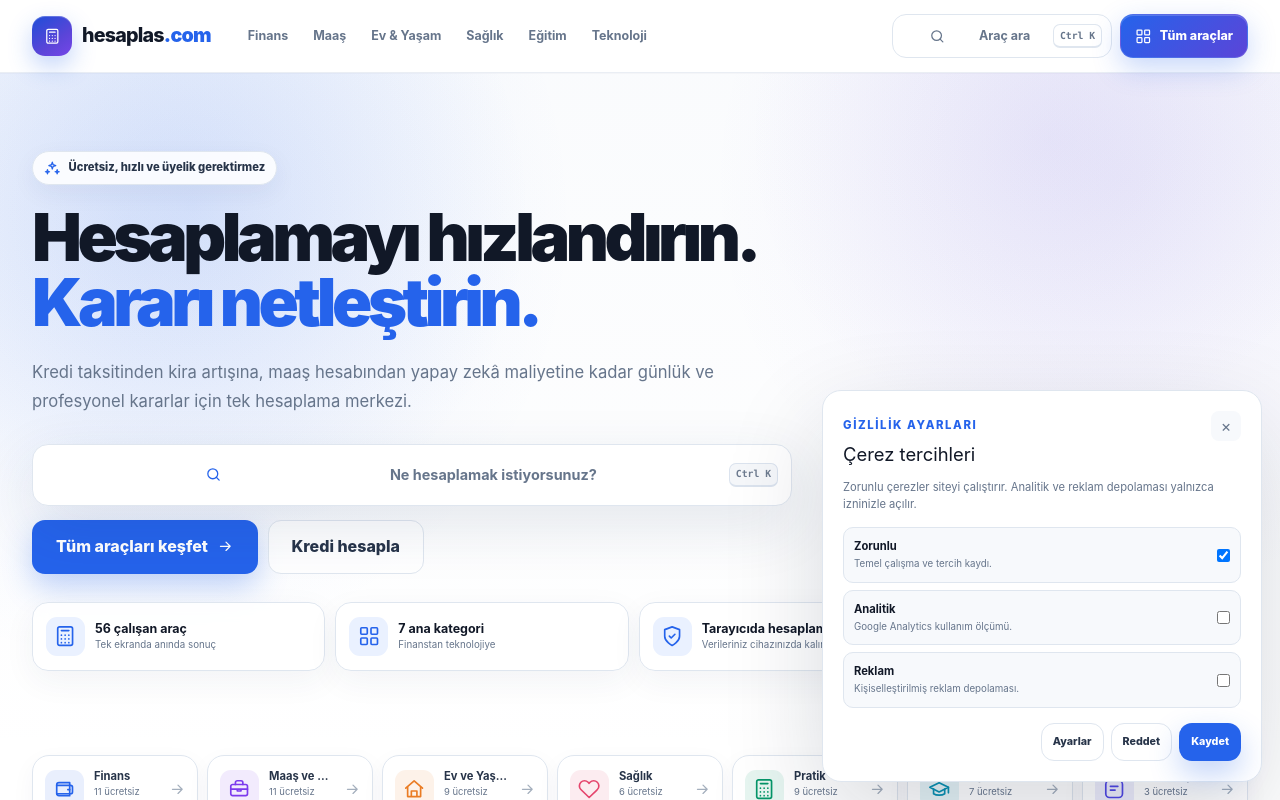
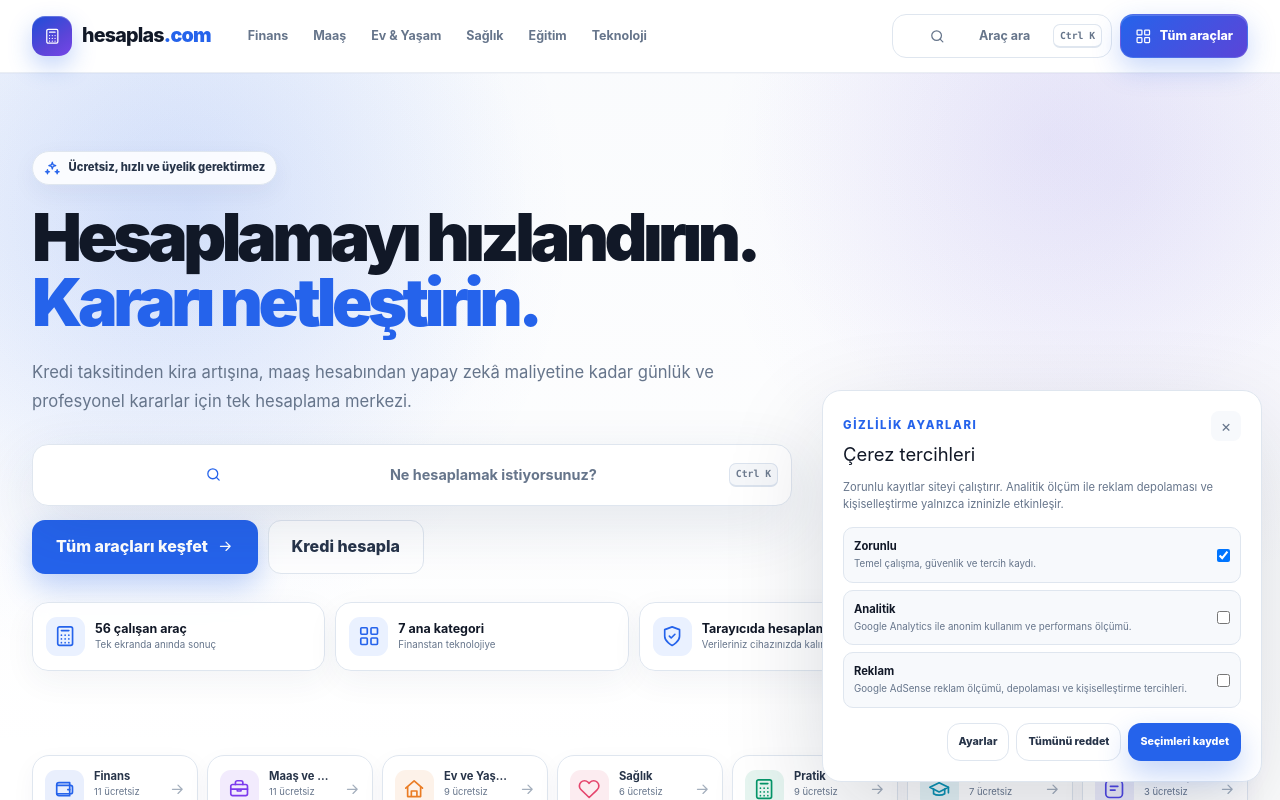
Before and after one commit to oguzdurak16-create/hesaplas, a Next.js app: page / in a window 1280 px wide. Both pictures are taken after a click on the button "Ayarlar". Shown: the top 800 px of the page. Built offline with nearby package versions, Linux system fonts and the light colour scheme.

Commit message:
Fix consent handling and prevent duplicate AdSense loading

```diff
--- a/src/components/CookieConsent.js
+++ b/src/components/CookieConsent.js
@@ -3,28 +3,20 @@
 import { useEffect, useState } from 'react'
 
 const KEY = 'hesaplas_cookie_consent_v3'
-const ADSENSE_CLIENT = 'ca-pub-4491868887846507'
 const base = { necessary: true, analytics: false, ads: false }
 
-function loadAds() {
-  if (typeof document === 'undefined' || document.getElementById('adsense-loader')) return
-  const script = document.createElement('script')
-  script.id = 'adsense-loader'
-  script.async = true
-  script.crossOrigin = 'anonymous'
-  script.src = `https://pagead2.googlesyndication.com/pagead/js/adsbygoogle.js?client=${ADSENSE_CLIENT}`
-  document.head.appendChild(script)
-}
-
 function updateConsent(value) {
-  if (typeof window.gtag !== 'function') return
+  if (typeof window === 'undefined') return
+  window.dataLayer = window.dataLayer || []
+  window.gtag = window.gtag || function gtag(){ window.dataLayer.push(arguments) }
   window.gtag('consent', 'update', {
     analytics_storage: value.analytics ? 'granted' : 'denied',
     ad_storage: value.ads ? 'granted' : 'denied',
     ad_user_data: value.ads ? 'granted' : 'denied',
     ad_personalization: value.ads ? 'granted' : 'denied',
+    functionality_storage: 'granted',
+    security_storage: 'granted',
   })
-  if (value.ads) loadAds()
 }
 
 export default function CookieConsent() {
@@ -41,20 +33,23 @@ export default function CookieConsent() {
 
   const save = (next) => {
     const normalized = { ...base, ...next, necessary: true, savedAt: new Date().toISOString() }
-    localStorage.setItem(KEY, JSON.stringify(normalized)); setPrefs(normalized); updateConsent(normalized); setOpen(false)
+    localStorage.setItem(KEY, JSON.stringify(normalized))
+    setPrefs(normalized)
+    updateConsent(normalized)
+    setOpen(false)
   }
 
   return (
     <>
       {open && <div className="cookie-panel" role="dialog" aria-modal="true" aria-label="Çerez tercihleri">
         <div className="cookie-head"><div><span className="eyebrow">Gizlilik ayarları</span><h2>Çerez tercihleri</h2></div><button onClick={() => setOpen(false)} aria-label="Kapat">×</button></div>
-        <p>Zorunlu çerezler siteyi çalıştırır. Analitik ve reklam depolaması yalnızca izninizle açılır.</p>
+        <p>Zorunlu kayıtlar siteyi çalıştırır. Analitik ölçüm ile reklam depolaması ve kişiselleştirme yalnızca izninizle etkinleşir.</p>
         {details && <div className="cookie-options">
-          <label><span><strong>Zorunlu</strong><small>Temel çalışma ve tercih kaydı.</small></span><input type="checkbox" checked readOnly /></label>
-          <label><span><strong>Analitik</strong><small>Google Analytics kullanım ölçümü.</small></span><input type="checkbox" checked={prefs.analytics} onChange={() => setPrefs({ ...prefs, analytics: !prefs.analytics })} /></label>
-          <label><span><strong>Reklam</strong><small>Kişiselleştirilmiş reklam depolaması.</small></span><input type="checkbox" checked={prefs.ads} onChange={() => setPrefs({ ...prefs, ads: !prefs.ads })} /></label>
+          <label><span><strong>Zorunlu</strong><small>Temel çalışma, güvenlik ve tercih kaydı.</small></span><input type="checkbox" checked readOnly /></label>
+          <label><span><strong>Analitik</strong><small>Google Analytics ile anonim kullanım ve performans ölçümü.</small></span><input type="checkbox" checked={prefs.analytics} onChange={() => setPrefs({ ...prefs, analytics: !prefs.analytics })} /></label>
+          <label><span><strong>Reklam</strong><small>Google AdSense reklam ölçümü, depolaması ve kişiselleştirme tercihleri.</small></span><input type="checkbox" checked={prefs.ads} onChange={() => setPrefs({ ...prefs, ads: !prefs.ads })} /></label>
         </div>}
-        <div className="cookie-actions"><button className="button ghost" onClick={() => setDetails(!details)}>Ayarlar</button><button className="button ghost" onClick={() => save(base)}>Reddet</button><button className="button primary" onClick={() => save(details ? prefs : { necessary: true, analytics: true, ads: true })}>{details ? 'Kaydet' : 'Tümünü kabul et'}</button></div>
+        <div className="cookie-actions"><button className="button ghost" onClick={() => setDetails(!details)}>Ayarlar</button><button className="button ghost" onClick={() => save(base)}>Tümünü reddet</button><button className="button primary" onClick={() => save(details ? prefs : { necessary: true, analytics: true, ads: true })}>{details ? 'Seçimleri kaydet' : 'Tümünü kabul et'}</button></div>
       </div>}
       {!open && <button className="cookie-trigger" onClick={() => setOpen(true)}>Çerezler</button>}
     </>
```
